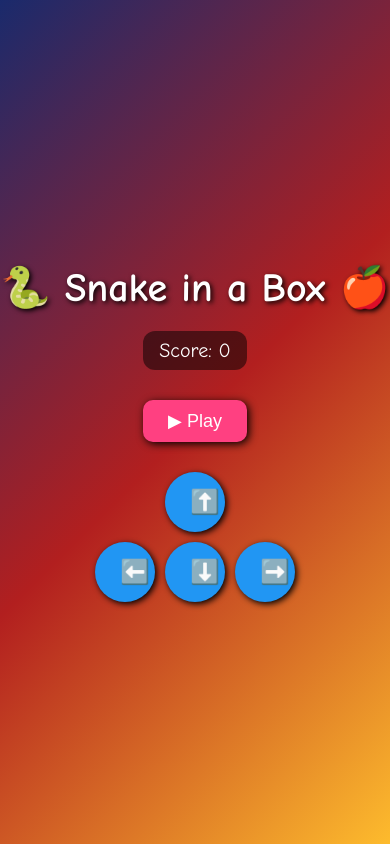
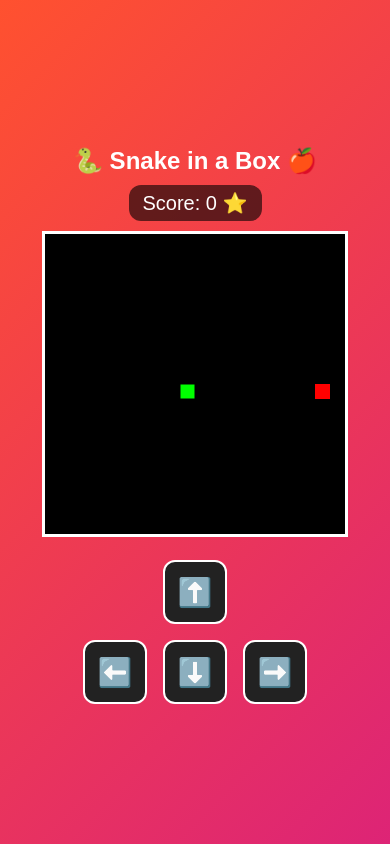
Before and after one commit to 23691A3202/game, a plain HTML site: page index.html in a window 390 px wide. Drawn offline with Linux system fonts and the light colour scheme.

Commit message:
first commit

```diff
--- a/index.html
+++ b/index.html
@@ -2,195 +2,145 @@
 <html lang="en">
 <head>
   <meta charset="UTF-8">
-  <title>Snake Game 🐍</title>
+  <meta name="viewport" content="width=device-width, initial-scale=1.0">
+  <title>Snake in a Box 🐍🍎</title>
   <style>
     body {
+      margin: 0;
+      font-family: Arial, sans-serif;
       display: flex;
       flex-direction: column;
+      align-items: center;
+      justify-content: center;
+      height: 100vh;
+      background: linear-gradient(135deg, #ff512f, #dd2476);
+      color: white;
+      overflow: hidden;
+    }
+
+    h1 {
+      margin: 10px;
+      font-size: 24px;
+    }
+
+    #score {
+      margin-bottom: 10px;
+      font-size: 20px;
+      background: rgba(0, 0, 0, 0.6);
+      padding: 6px 14px;
+      border-radius: 12px;
+    }
+
+    #gameBoard {
+      border: 3px solid white;
+      background: black;
+    }
+
+    .controls {
+      display: grid;
+      grid-template-columns: repeat(3, 70px);
+      grid-template-rows: repeat(2, 70px);
+      gap: 10px;
+      margin-top: 20px;
+      justify-items: center;
+      align-items: center;
+    }
+
+    .btn {
+      width: 60px;
+      height: 60px;
+      font-size: 28px;
+      background: #222;
+      color: white;
+      border: 2px solid white;
+      border-radius: 12px;
+      display: flex;
       justify-content: center;
       align-items: center;
-      height: 100vh;
-      background: linear-gradient(135deg, #1a2a6c, #b21f1f, #fdbb2d);
-      margin: 0;
-      color: white;
-      font-family: "Comic Sans MS", cursive, sans-serif;
+      cursor: pointer;
+      user-select: none;
     }
-    h1 {
-      font-size: 40px;
-      margin-bottom: 10px;
-      text-shadow: 2px 2px 5px black;
+
+    .btn:active {
+      background: #444;
     }
-    canvas {
-      border: 4px solid white;
-      background: #111;
-      display: none;
-    }
-    #scorePanel {
-      margin: 10px;
-      font-size: 20px;
-      background: rgba(0,0,0,0.5);
-      padding: 8px 16px;
-      border-radius: 12px;
-    }
-    #controls {
-      margin-top: 15px;
-    }
-    button {
-      padding: 10px 25px;
-      margin: 5px;
-      border: none;
-      border-radius: 10px;
-      background: #ff4081;
-      color: white;
-      font-size: 18px;
-      cursor: pointer;
-      transition: 0.3s;
-      box-shadow: 2px 2px 8px black;
-    }
-    button:hover {
-      background: #f50057;
-      transform: scale(1.1);
-    }
-    #replayBtn {
-      display: none;
-    }
-    /* Mobile arrow controls */
-    #mobileControls {
-      display: none;
-      margin-top: 20px;
-    }
-    .arrow-row {
-      display: flex;
-      justify-content: center;
-    }
-    .arrow-btn {
-      width: 60px;
-      height: 60px;
-      font-size: 24px;
-      margin: 5px;
-      border-radius: 50%;
-      background: #2196f3;
-      box-shadow: 2px 2px 6px black;
-    }
-    .arrow-btn:active {
-      background: #0d47a1;
-    }
-    @media (max-width: 768px) {
-      #mobileControls { display: block; }
-    }
+
+    .up { grid-column: 2; grid-row: 1; }
+    .left { grid-column: 1; grid-row: 2; }
+    .right { grid-column: 3; grid-row: 2; }
+    .down { grid-column: 2; grid-row: 2; }
   </style>
 </head>
 <body>
   <h1>🐍 Snake in a Box 🍎</h1>
-  <div id="scorePanel">Score: 0</div>
-  <canvas id="gameCanvas" width="400" height="400"></canvas>
+  <div id="score">Score: 0 ⭐</div>
+  <canvas id="gameBoard" width="300" height="300"></canvas>
 
-  <div id="controls">
-    <button id="playBtn">▶ Play</button>
-    <button id="replayBtn">🔄 Replay</button>
-  </div>
-
-  <!-- On-screen arrows for mobile -->
-  <div id="mobileControls">
-    <div class="arrow-row">
-      <button class="arrow-btn" id="btnUp">⬆️</button>
-    </div>
-    <div class="arrow-row">
-      <button class="arrow-btn" id="btnLeft">⬅️</button>
-      <button class="arrow-btn" id="btnDown">⬇️</button>
-      <button class="arrow-btn" id="btnRight">➡️</button>
-    </div>
+  <!-- Mobile Controls -->
+  <div class="controls">
+    <div class="btn up">⬆️</div>
+    <div class="btn left">⬅️</div>
+    <div class="btn right">➡️</div>
+    <div class="btn down">⬇️</div>
   </div>
 
   <script>
-    const canvas = document.getElementById("gameCanvas");
+    const canvas = document.getElementById("gameBoard");
     const ctx = canvas.getContext("2d");
-    const playBtn = document.getElementById("playBtn");
-    const replayBtn = document.getElementById("replayBtn");
-    const scorePanel = document.getElementById("scorePanel");
+    const scoreText = document.getElementById("score");
 
-    const box = 20;
-    let snake, food, score, d, game;
+    const box = 15;
+    let snake = [{x: 9*box, y: 10*box}];
+    let food = {
+      x: Math.floor(Math.random()*20)*box,
+      y: Math.floor(Math.random()*20)*box
+    };
+    let score = 0;
+    let d;
+    let game;
 
-    function initGame() {
-      snake = [{ x: 9 * box, y: 10 * box }];
-      food = {
-        x: Math.floor(Math.random() * 20) * box,
-        y: Math.floor(Math.random() * 20) * box
-      };
-      score = 0;
-      d = null;
-      updateScore();
+    document.addEventListener("keydown", direction);
+
+    function direction(event) {
+      if (event.keyCode == 37 && d != "RIGHT") d = "LEFT";
+      else if (event.keyCode == 38 && d != "DOWN") d = "UP";
+      else if (event.keyCode == 39 && d != "LEFT") d = "RIGHT";
+      else if (event.keyCode == 40 && d != "UP") d = "DOWN";
     }
 
-    // Handle desktop keyboard
-    document.addEventListener("keydown", direction);
-    function direction(event) {
-      if (event.key === "ArrowLeft" && d !== "RIGHT") d = "LEFT";
-      else if (event.key === "ArrowUp" && d !== "DOWN") d = "UP";
-      else if (event.key === "ArrowRight" && d !== "LEFT") d = "RIGHT";
-      else if (event.key === "ArrowDown" && d !== "UP") d = "DOWN";
-    }
-
-    // Handle swipe on mobile
-    let startX, startY;
-    canvas.addEventListener("touchstart", e => {
-      const touch = e.touches[0];
-      startX = touch.clientX;
-      startY = touch.clientY;
-    });
-
-    canvas.addEventListener("touchend", e => {
-      const touch = e.changedTouches[0];
-      let dx = touch.clientX - startX;
-      let dy = touch.clientY - startY;
-
-      if (Math.abs(dx) > Math.abs(dy)) {
-        if (dx > 0 && d !== "LEFT") d = "RIGHT";
-        else if (dx < 0 && d !== "RIGHT") d = "LEFT";
-      } else {
-        if (dy > 0 && d !== "UP") d = "DOWN";
-        else if (dy < 0 && d !== "DOWN") d = "UP";
-      }
-    });
-
-    // Handle on-screen buttons
-    document.getElementById("btnUp").onclick = () => { if (d !== "DOWN") d = "UP"; };
-    document.getElementById("btnDown").onclick = () => { if (d !== "UP") d = "DOWN"; };
-    document.getElementById("btnLeft").onclick = () => { if (d !== "RIGHT") d = "LEFT"; };
-    document.getElementById("btnRight").onclick = () => { if (d !== "LEFT") d = "RIGHT"; };
-
     function draw() {
-      ctx.fillStyle = "#111";
+      ctx.fillStyle = "black";
       ctx.fillRect(0, 0, canvas.width, canvas.height);
 
-      ctx.font = "18px Arial";
       for (let i = 0; i < snake.length; i++) {
-        ctx.fillText(i === 0 ? "🐍" : "🟩", snake[i].x + 2, snake[i].y + 16);
+        ctx.fillStyle = (i == 0) ? "lime" : "green";
+        ctx.fillRect(snake[i].x, snake[i].y, box, box);
+        ctx.strokeStyle = "black";
+        ctx.strokeRect(snake[i].x, snake[i].y, box, box);
       }
 
-      ctx.fillText("🍎", food.x + 2, food.y + 16);
+      ctx.fillStyle = "red";
+      ctx.fillRect(food.x, food.y, box, box);
 
       let snakeX = snake[0].x;
       let snakeY = snake[0].y;
 
-      if (d === "LEFT") snakeX -= box;
-      if (d === "UP") snakeY -= box;
-      if (d === "RIGHT") snakeX += box;
-      if (d === "DOWN") snakeY += box;
+      if (d == "LEFT") snakeX -= box;
+      if (d == "UP") snakeY -= box;
+      if (d == "RIGHT") snakeX += box;
+      if (d == "DOWN") snakeY += box;
 
-      if (snakeX === food.x && snakeY === food.y) {
+      if (snakeX == food.x && snakeY == food.y) {
         score++;
-        updateScore();
         food = {
-          x: Math.floor(Math.random() * 20) * box,
-          y: Math.floor(Math.random() * 20) * box
+          x: Math.floor(Math.random()*20)*box,
+          y: Math.floor(Math.random()*20)*box
         };
       } else {
         snake.pop();
       }
 
-      let newHead = { x: snakeX, y: snakeY };
+      let newHead = {x: snakeX, y: snakeY};
 
       if (
         snakeX < 0 || snakeY < 0 ||
@@ -198,35 +148,30 @@
         collision(newHead, snake)
       ) {
         clearInterval(game);
-        ctx.fillStyle = "red";
-        ctx.font = "30px Comic Sans MS";
-        ctx.fillText("💀 Game Over!", 100, 200);
-        replayBtn.style.display = "inline-block";
-        return;
+        alert("Game Over! Your score: " + score);
+        location.reload();
       }
 
       snake.unshift(newHead);
+      scoreText.textContent = "Score: " + score + " ⭐";
     }
 
     function collision(head, array) {
-      return array.some(s => s.x === head.x && s.y === head.y);
+      for (let i = 0; i < array.length; i++) {
+        if (head.x == array[i].x && head.y == array[i].y) {
+          return true;
+        }
+      }
+      return false;
     }
 
-    function updateScore() {
-      scorePanel.innerHTML = "Score: " + score + " ⭐";
-    }
+    game = setInterval(draw, 150);
 
-    function startGame() {
-      initGame();
-      canvas.style.display = "block";
-      playBtn.style.display = "none";
-      replayBtn.style.display = "none";
-      clearInterval(game);
-      game = setInterval(draw, 120);
-    }
-
-    playBtn.addEventListener("click", startGame);
-    replayBtn.addEventListener("click", startGame);
+    // Mobile controls
+    document.querySelector(".up").addEventListener("click", () => { if(d != "DOWN") d="UP"; });
+    document.querySelector(".down").addEventListener("click", () => { if(d != "UP") d="DOWN"; });
+    document.querySelector(".left").addEventListener("click", () => { if(d != "RIGHT") d="LEFT"; });
+    document.querySelector(".right").addEventListener("click", () => { if(d != "LEFT") d="RIGHT"; });
   </script>
 </body>
 </html>
```
